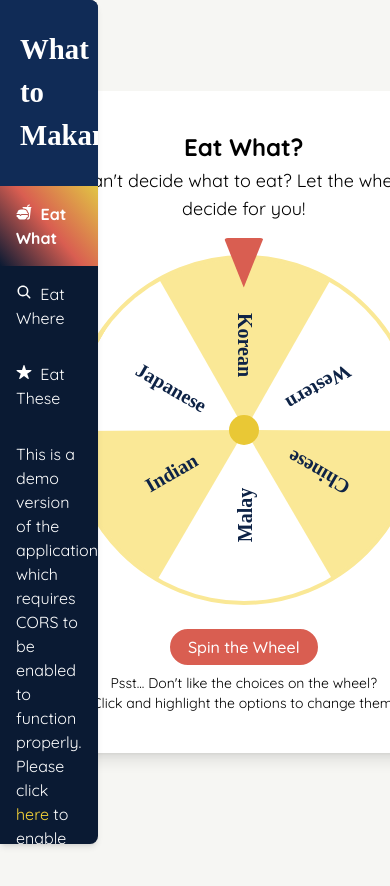
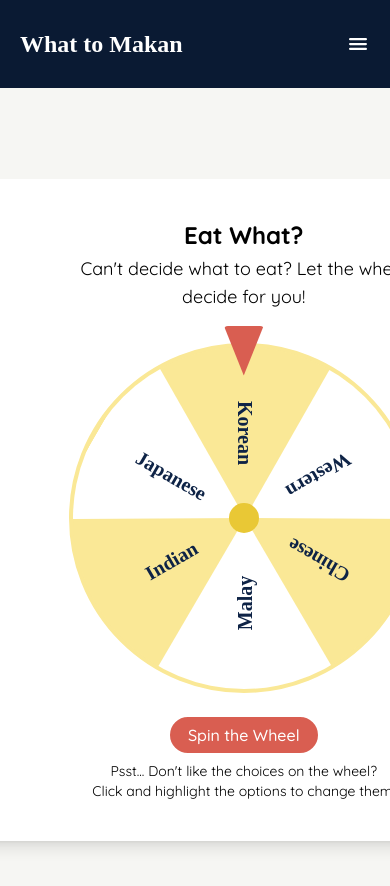
Before and after one commit to charmainelhm/what-to-makan, a React (Create React App) app: page / in a window 390 px wide. Shown: the top 886 px of the page. Before the commit the page ends 844 px from the top, so only its background shows below. Built offline with nearby package versions, Linux system fonts and the light colour scheme; no server answers; a web font is replaced by a local one.

Commit message:
Mobile ver of navigation bar

```diff
--- a/src/App.js
+++ b/src/App.js
@@ -5,6 +5,7 @@ import FavList from "./components/FavList";
 import "./App.css";
 import { Route, Switch } from "react-router-dom";
 import React, { useState, useEffect } from "react";
+import { IoMenu, IoClose } from "react-icons/io5";
 
 const config = {
   headers: {
@@ -18,6 +19,7 @@ function App() {
   const [input, setInput] = useState("");
   const [foodList, setFoodList] = useState([]);
   const [favList, setFavList] = useState([]);
+  const [mobileNav, setMobileNav] = useState(false);
 
   const searchForFood = async () => {
     const corsApiUrl = "https://cors-anywhere.herokuapp.com/";
@@ -34,6 +36,11 @@ function App() {
 
   const updateInput = (string) => {
     setInput(string);
+  };
+
+  const handleClick = () => {
+    const boolean = !mobileNav;
+    setMobileNav(boolean);
   };
 
   // Retrieve fav listing from local storage
@@ -58,10 +65,21 @@ function App() {
 
   return (
     <div className="App">
-      <div className="sidebar">
-        <div className="bg-blue-800 px-5 py-7">
-          <h1> What to Makan</h1>
+      <div className="bg-blue-1000 text-white sm:sidebar">
+        <div className="flex justify-between sm:bg-blue-800 px-5 py-7">
+          <h1 className="text-2xl lg:text-[1.8rem]"> What to Makan</h1>
+          <button className="sidebar-icon sm:hidden" onClick={handleClick}>
+            <IoMenu />
+          </button>
         </div>
+        <div
+          className={`mobile-nav ${
+            mobileNav ? "" : "translate-x-full"
+          } sm:relative sm:translate-x-0`}
+        >
+          <button className="sidebar-icon p-2 sm:hidden" onClick={handleClick}>
+            <IoClose />
+          </button>
           <Navigation />
           <p className="mt-auto p-4">
             This is a demo version of the application which requires CORS to be
@@ -76,6 +94,7 @@ function App() {
             </a>{" "}
             to enable CORS!{" "}
           </p>
+        </div>
       </div>
       <div className="content-container">
         <ListsContext.Provider value={{ foodList, favList, input, setFavList }}>
--- a/src/index.css
+++ b/src/index.css
@@ -70,7 +70,15 @@
   }
 
   .sidebar {
-    @apply text-white bg-blue-1000 fixed z-10 h-full w-1/4 max-w-xs overflow-hidden rounded-r-lg flex flex-col shadow-md;
+    @apply fixed z-10 h-full w-1/4 max-w-xs overflow-hidden rounded-r-lg flex flex-col shadow-md;
+  }
+
+  .sidebar-icon {
+    @apply block text-2xl;
+  }
+
+  .mobile-nav {
+    @apply bg-blue-1000 fixed z-10 h-full w-full max-w-sm top-0 right-0 transition-transform duration-500;
   }
 
   .nav-item {
```
Lines whose indentation alone changed are shown as unchanged.
